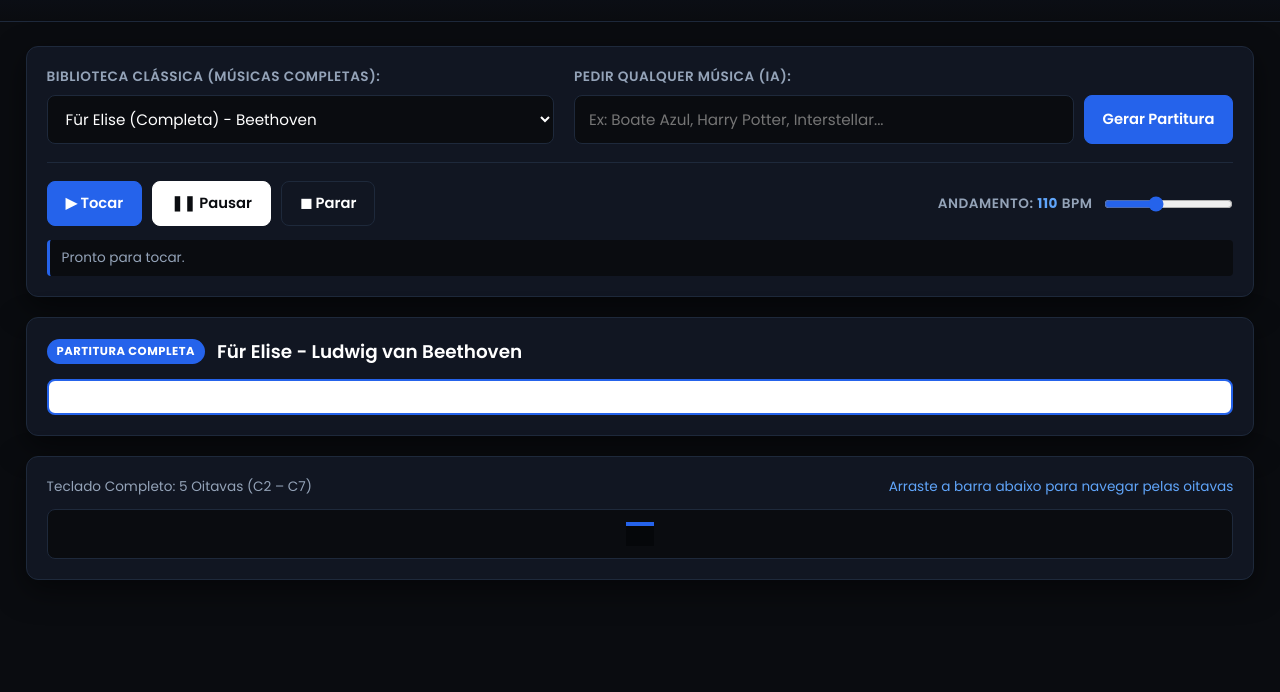
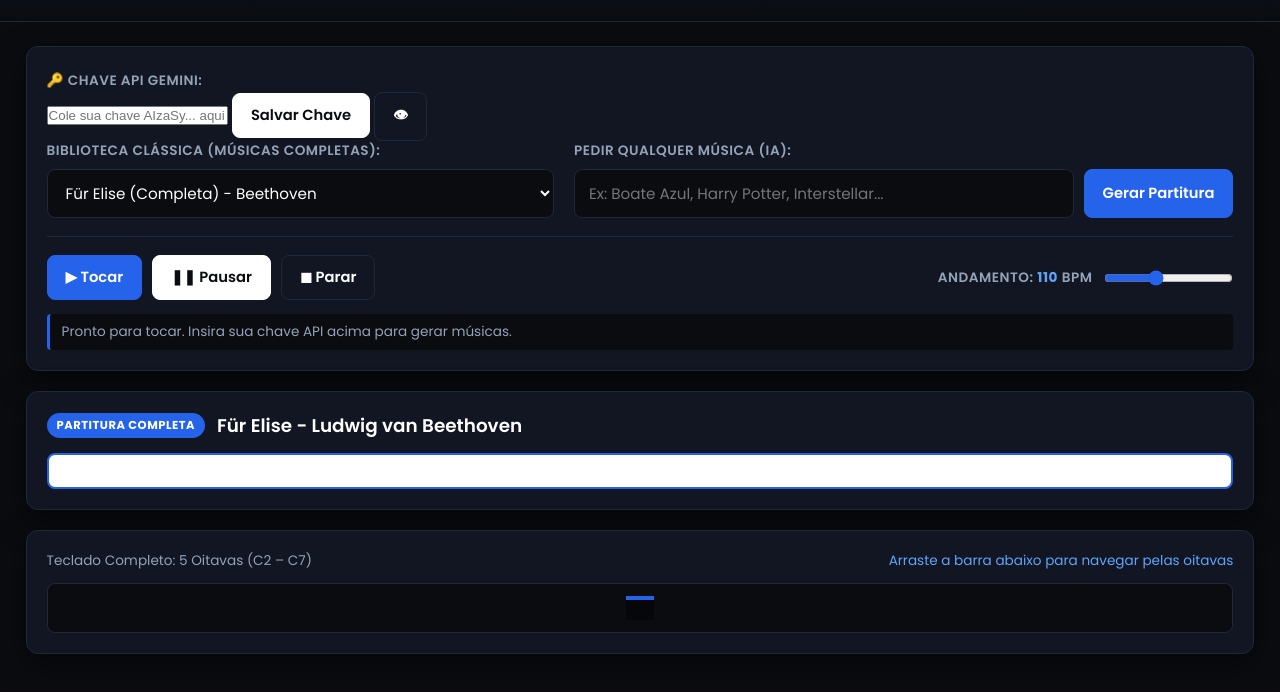
Before and after one commit to leandramarjorie42-jpg/m-sica, a plain HTML site: page index.html in a window 1280 px wide. Shown: the part 98-790 px from the top of the page. Drawn offline with Linux system fonts and the light colour scheme; a script that the page names is missing.

Commit message:
Update index.html

```diff
--- a/index.html
+++ b/index.html
@@ -11,7 +11,7 @@
 
   <link rel="stylesheet" href="styles.css">
 
-  <!-- Biblioteca VexFlow com defer para garantir ordem de carregamento -->
+  <!-- Biblioteca VexFlow para renderização de partituras -->
   <script src="https://cdn.jsdelivr.net/npm/vexflow@4.2.2/build/cjs/vexflow.js" defer></script>
   <script src="script.js" defer></script>
 </head>
@@ -28,6 +28,17 @@
 
     <!-- Painel de Pedidos e Controles -->
     <section class="card control-panel">
+
+      <!-- Novo: Configuração da Chave API no navegador -->
+      <div class="api-config-bar">
+        <label for="api-key-input">🔑 Chave API Gemini:</label>
+        <div class="api-input-group">
+          <input type="password" id="api-key-input" placeholder="Cole sua chave AIzaSy... aqui" autocomplete="off">
+          <button type="button" id="btn-save-key" class="btn-secondary">Salvar Chave</button>
+          <button type="button" id="btn-toggle-key" class="btn-outline">👁</button>
+        </div>
+      </div>
+
       <div class="controls-grid">
 
         <!-- Biblioteca do Site -->
@@ -67,7 +78,7 @@
       </div>
 
       <!-- Barra de Status / Carregamento -->
-      <div id="status-message" class="status-bar" role="status" aria-live="polite">Pronto para tocar.</div>
+      <div id="status-message" class="status-bar" role="status" aria-live="polite">Pronto para tocar. Insira sua chave API acima para gerar músicas.</div>
     </section>
 
     <!-- Área da Partitura Completa -->
```
